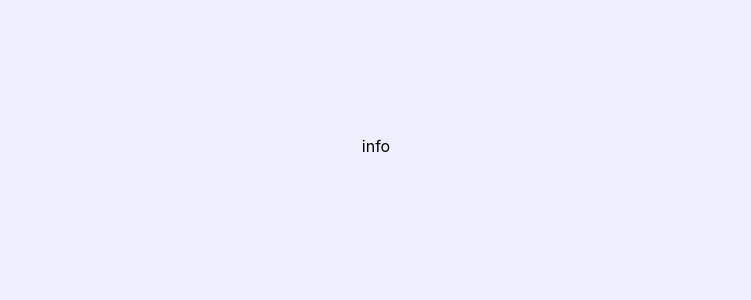
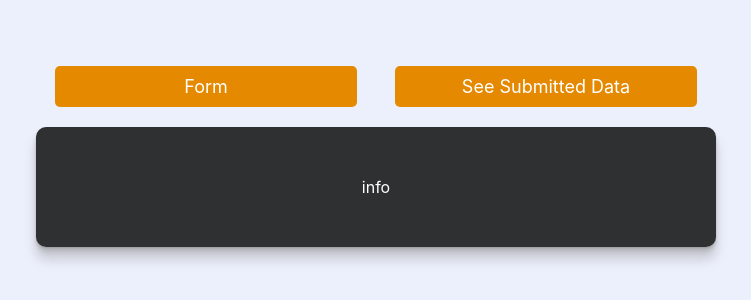
Before and after one commit to soroushysfi/freshworks-duck-feeding-app, a React (Create React App) app: page /info in a window 1280 px wide. Shown: the part 254-554 px from the top of the page, without its empty margins (264-1015 px from the left). Built offline with nearby package versions, Linux system fonts and the light colour scheme.

Commit message:
added links to navigate between pages, edited styles for form

```diff
--- a/src/App.css
+++ /dev/null
@@ -1,7 +0,0 @@
-body {
-  display: flex;
-  justify-content: center;
-  align-items: center;
-  min-height: 100vh;
-  background: #eceffc;
-}
--- a/src/App.js
+++ b/src/App.js
@@ -1,13 +1,17 @@
-import './App.css';
+import './App.scss';
 
 
-import { Switch, Route } from 'react-router-dom'
+import { Switch, Route, Link } from 'react-router-dom'
 
 import DuckFeedingInfoComponent from './pages/duck-feeding-info/duck-feeding-info.component'
 import DuckFeedingSubmitComponent from './pages/duck-feeding-submit/duck-feeding-submit.component'
 function App() {
   return (
     <div >
+      <div className='link-div'>
+      <Link className='top-link-style' to='/'><span className='link-text'>Form</span></Link>
+      <Link className='top-link-style' to='/info'><span className='link-text'>See Submitted Data</span></Link>
+      </div>
       <Switch>
       <Route exact path='/' component={DuckFeedingSubmitComponent}/>
       <Route exact path='/info' component={DuckFeedingInfoComponent}/>
--- /dev/null
+++ b/src/App.scss
@@ -0,0 +1,55 @@
+$box-shadow: 0 0.4px 0.4px rgba(128, 128, 128, 0.109),
+0 1px 1px rgba(128, 128, 128, 0.155),
+0 2.1px 2.1px rgba(128, 128, 128, 0.195),
+0 4.4px 4.4px rgba(128, 128, 128, 0.241),
+0 12px 12px rgba(128, 128, 128, 0.35);
+
+body {
+  display: flex;
+  justify-content: center;
+  align-items: center;
+  min-height: 100vh;
+  background: #eceffc;
+}
+.link-div {
+  display: flex;
+  flex-direction: row;
+  align-items: center;
+
+  .top-link-style{
+    background-color: #e48900;
+    padding: 10px 15px;
+    display: flex;
+    flex-direction: row;
+    align-items: center;
+    width: 40%;
+    margin: 20px auto;
+    text-align: center;
+    color: white;
+    border-radius: 5px;
+    font-size: large;
+    text-decoration: none;
+    transition: ease-in-out 150ms;
+
+    .link-text {
+      display: block;
+      margin: auto;
+    }
+
+    &:hover {
+      box-shadow: $box-shadow;
+    }
+  }
+}
+
+.box-format {
+  display: flex;
+  flex-direction: column;
+  align-items: center;
+  width: 600px;
+  padding: 50px 40px;
+  color: white;
+  background: rgba(0, 0, 0, 0.8);
+  border-radius: 10px;
+  box-shadow: $box-shadow;
+}
--- a/src/components/duck-feeding-form/duck-feeding-form.component.jsx
+++ b/src/components/duck-feeding-form/duck-feeding-form.component.jsx
@@ -10,7 +10,7 @@ const handleSubmit = (event) => {
 
 const DuckFeedingFormComponent = () => {
     return (
-      <form className="login-form" onSubmit={handleSubmit}>
+      <form className="login-form box-format" onSubmit={handleSubmit}>
       <h1>Submit your duck feeding information!</h1>
       <div className='display-row'>
       <CustomInputComponent label='Feeding Time' type='date' placeholder="When did you feed the ducks" required={true}/>
--- a/src/components/duck-feeding-form/duck-feeding-form.styles.scss
+++ b/src/components/duck-feeding-form/duck-feeding-form.styles.scss
@@ -26,20 +26,6 @@
   }
 
   .login-form {
-    display: flex;
-    flex-direction: column;
-    align-items: center;
-    width: 600px;
-    padding: 50px 40px;
-    color: white;
-    background: rgba(0, 0, 0, 0.8);
-    border-radius: 10px;
-    box-shadow: 0 0.4px 0.4px rgba(128, 128, 128, 0.109),
-      0 1px 1px rgba(128, 128, 128, 0.155),
-      0 2.1px 2.1px rgba(128, 128, 128, 0.195),
-      0 4.4px 4.4px rgba(128, 128, 128, 0.241),
-      0 12px 12px rgba(128, 128, 128, 0.35);
-
     .display-row {
         display: flex;
         flex-direction: row;
@@ -56,5 +42,10 @@
       margin-top: 30px;
       width: 60%;
       background-color: #81b214;
+      transition: ease-in-out 200ms;
+
+      &:hover {
+        background-color: #91c788;
+      }
     }
   }
--- a/src/pages/duck-feeding-info/duck-feeding-info.component.jsx
+++ b/src/pages/duck-feeding-info/duck-feeding-info.component.jsx
@@ -2,7 +2,7 @@ import React from 'react'
 
 const DuckFeedingInfoComponent = () => {
     return (
-        <div>
+        <div className='box-format'>
             info
         </div>
     )
```
